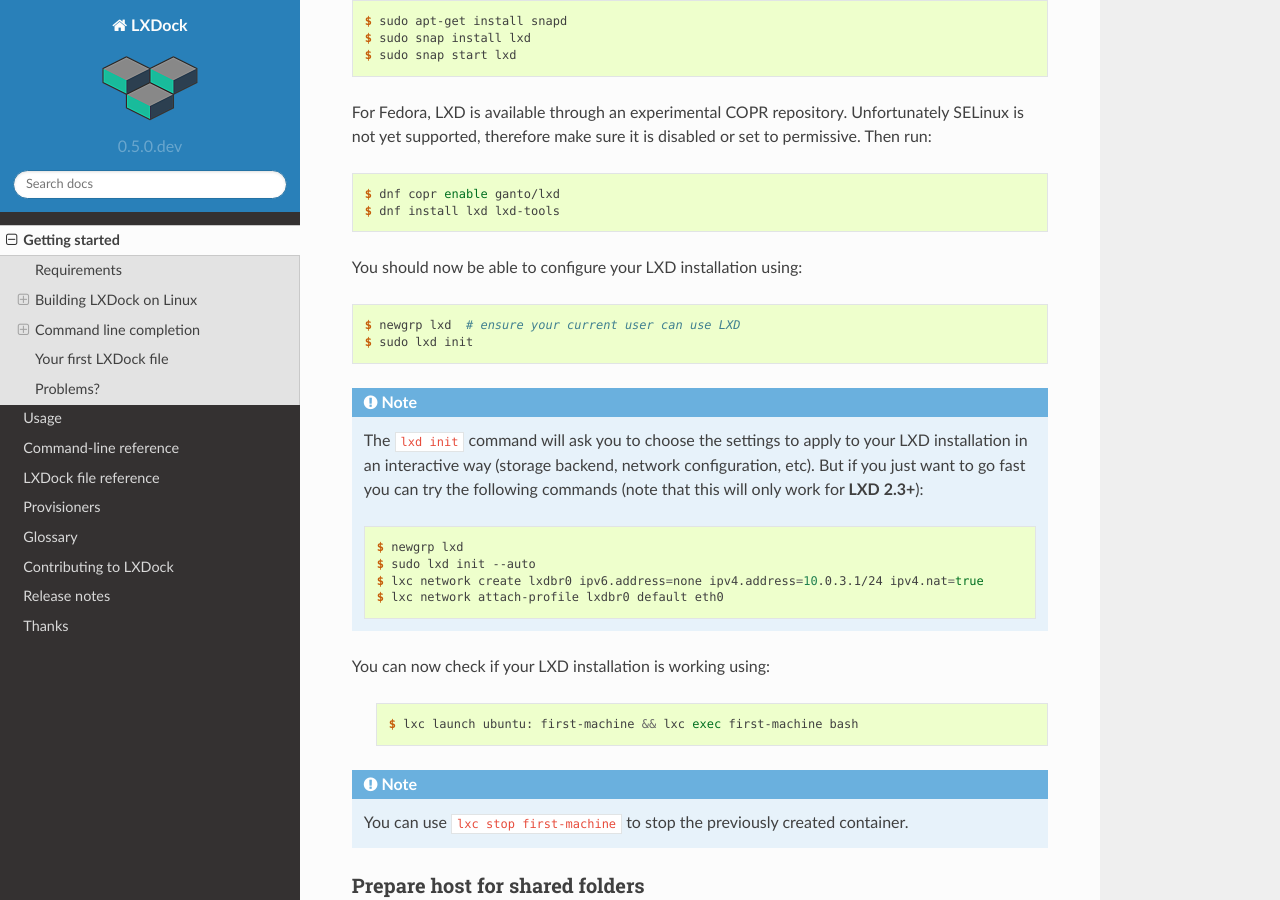
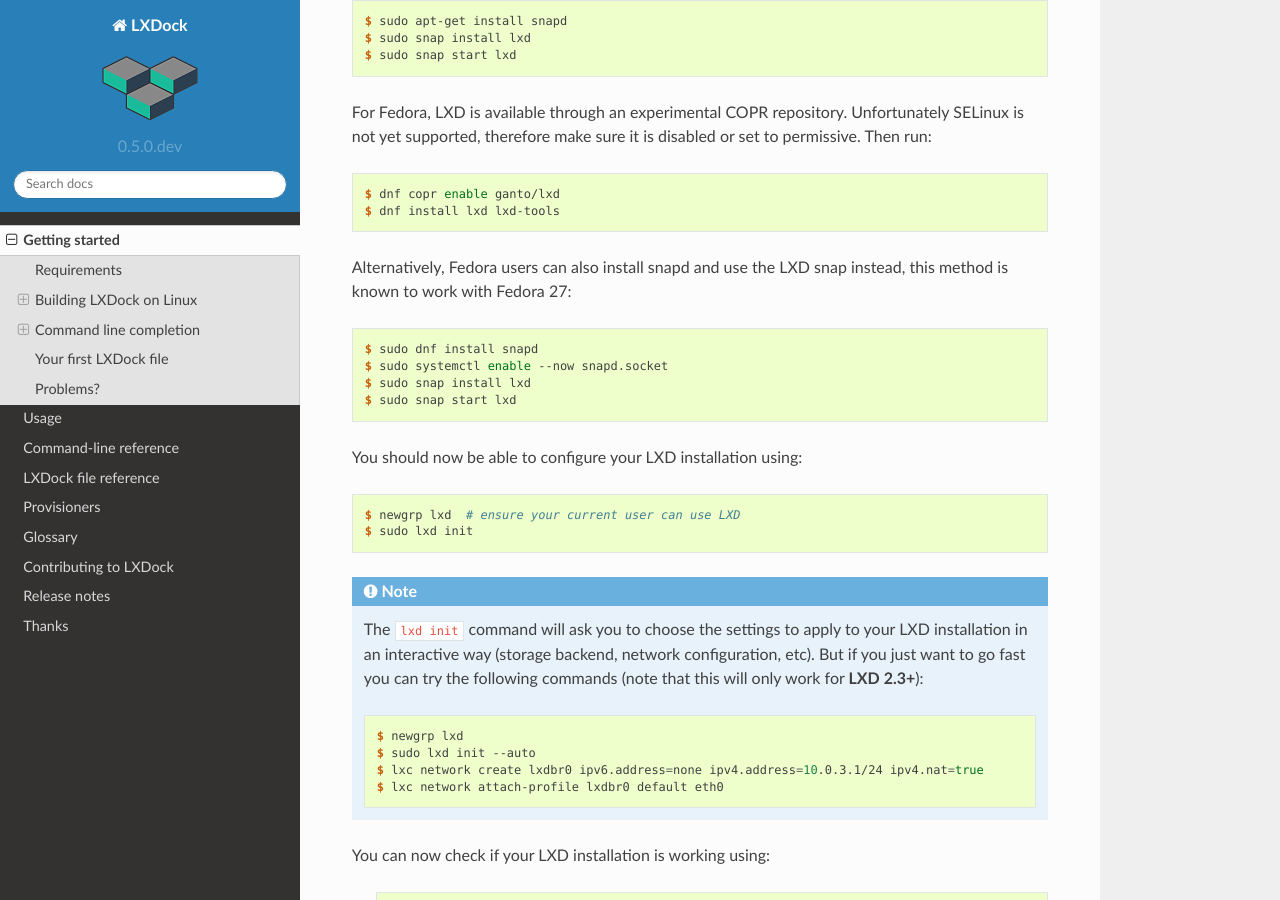
Before and after one commit to lxdock/lxdock, a Sphinx documentation site: the page built from docs/getting_started.rst, in a window 1280 px wide and 900 px high, scrolled down 965 px. Built offline with Sphinx 7.4.7 and the Read the Docs theme 2.0.0, drawn with Linux system fonts in a browser that asks for light colours.

Commit message:
Add installation method on Fedora using snaps
Thanks @johncurley for adding this and testing

```diff
--- a/docs/getting_started.rst
+++ b/docs/getting_started.rst
@@ -59,6 +59,16 @@
 
   $ dnf copr enable ganto/lxd
   $ dnf install lxd lxd-tools
+
+Alternatively, Fedora users can also install snapd and use the LXD snap
+instead, this method is known to work with Fedora 27:
+
+.. code-block:: console
+
+  $ sudo dnf install snapd
+  $ sudo systemctl enable --now snapd.socket
+  $ sudo snap install lxd
+  $ sudo snap start lxd
 
 You should now be able to configure your LXD installation using:
 
```
